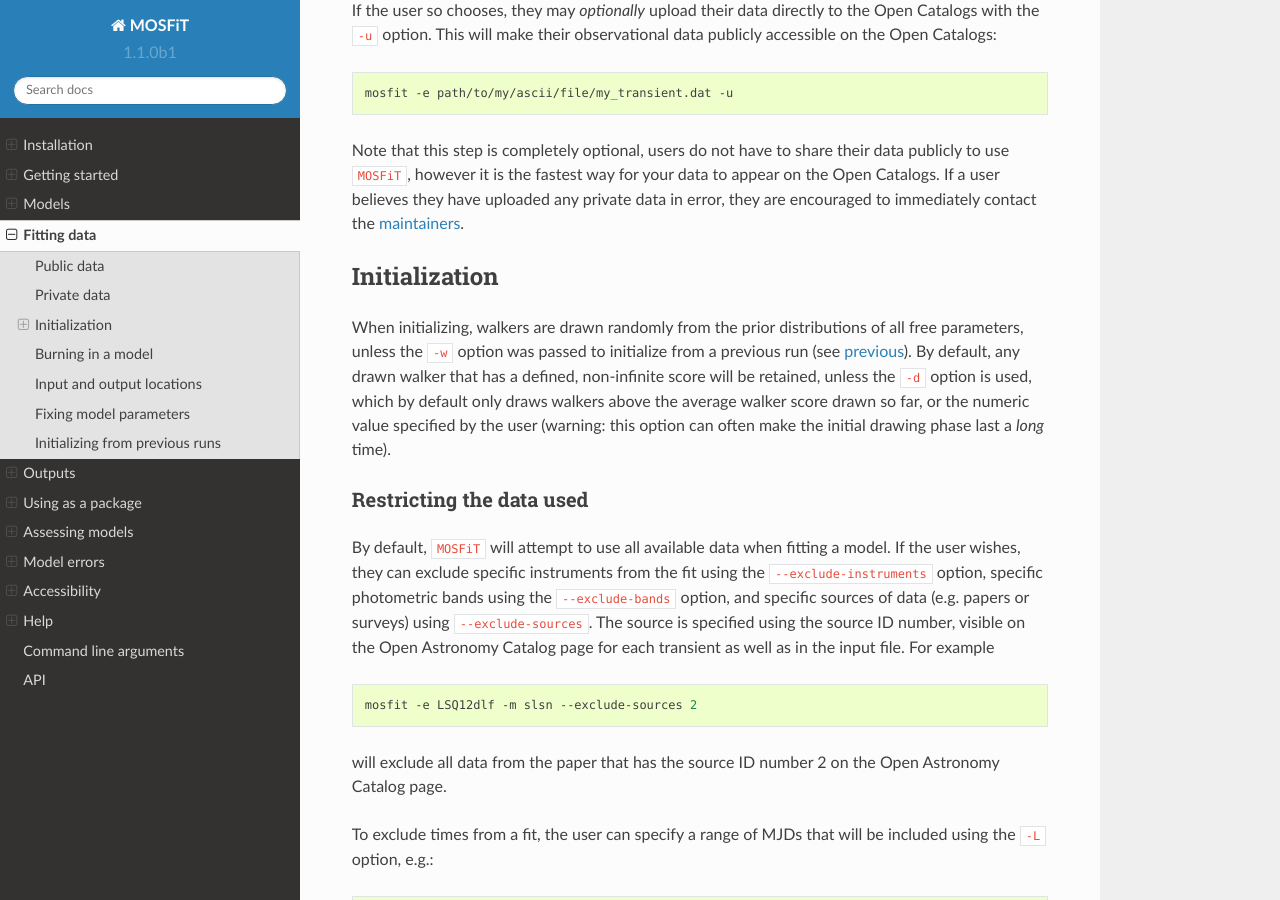
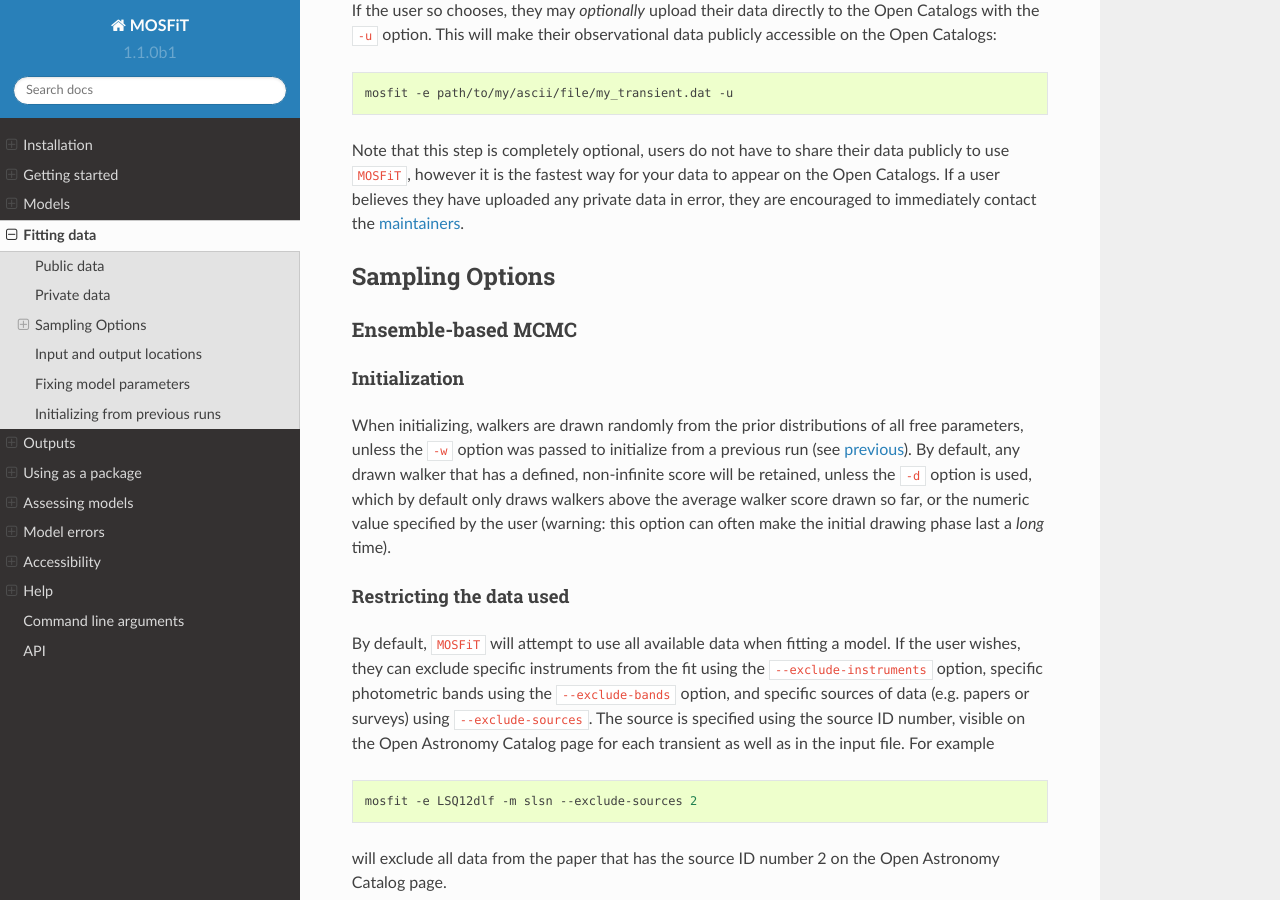
Before and after one commit to guillochon/MOSFiT, a Sphinx documentation site: the page built from docs/fitting.rst, in a window 1280 px wide and 900 px high, scrolled down 1287 px. Built offline with Sphinx 7.4.7 and the Read the Docs theme 2.0.0, drawn with Linux system fonts in a browser that asks for light colours.

Commit message:
DOCS: adding nester to docs [ci skip]

```diff
--- a/docs/fitting.rst
+++ b/docs/fitting.rst
@@ -46,9 +46,19 @@
 
 Note that this step is completely optional, users do not have to share their data publicly to use ``MOSFiT``, however it is the fastest way for your data to appear on the Open Catalogs. If a user believes they have uploaded any private data in error, they are encouraged to immediately contact the :ref:`maintainers <maintainers>`.
 
+.. _sampling:
+
+----------------
+Sampling Options
+----------------
+
+.. _ensembler:
+
+Ensemble-based MCMC
+===================
+
 .. _initialization:
 
---------------
 Initialization
 --------------
 
@@ -57,7 +67,7 @@
 .. _restricting:
 
 Restricting the data used
-=========================
+-------------------------
 
 By default, ``MOSFiT`` will attempt to use all available data when fitting a model. If the user wishes, they can exclude specific instruments from the fit using the ``--exclude-instruments`` option, specific photometric bands using the ``--exclude-bands`` option, and specific sources of data (e.g. papers or surveys) using ``--exclude-sources``. The source is specified using the source ID number, visible on the Open Astronomy Catalog page for each transient as well as in the input file. For example
 
@@ -78,20 +88,19 @@
 .. _number:
 
 Number of walkers
-=================
+-----------------
 
 The sampler used in ``MOSFiT`` is a variant of ``emcee``'s multi-temperature sampler ``PTSampler``, and thus the user can pass both a number of temperatures to use with ``-T`` in addition to the number of walkers ``-N`` per temperature. If one temperature is used (the default), the total number of walkers is simply whatever is passed to ``-N``, otherwise it is :math:`N*T`.
 
 .. _duration:
 
 Duration of fitting
-===================
+-------------------
 
 The duration of the ``MOSFiT`` run is set with the ``-i`` option, unless the ``-R`` or ``-U`` options are used (see :ref:`convergence <convergence>`). Generally, unless the model has only a few free parameters or was initialized very close to the solution of highest-likelihood, the user should not expect good results unless ``-i`` is set to a few thousand or more.
 
 .. _burning:
 
-------------------
 Burning in a model
 ------------------
 
```
